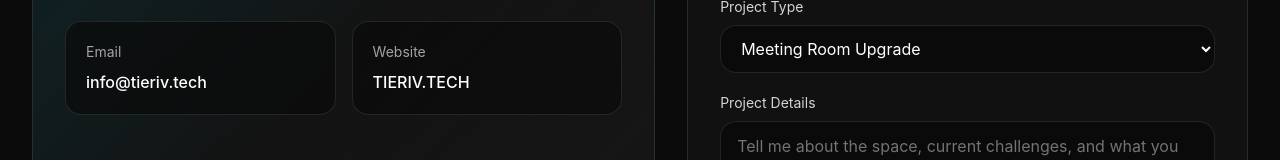
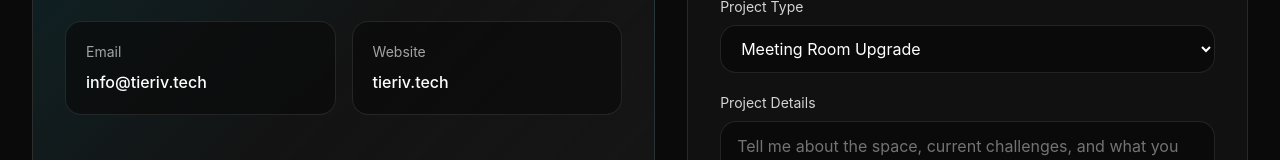
Before and after one commit to adumasiv/tieriv-site, a React (Vite) app: page /contact in a window 1280 px wide. Shown: the part 385-545 px from the top of the page. Built offline with nearby package versions, Linux system fonts and the light colour scheme.

Commit message:
Changed website link

```diff
--- a/src/pages/ContactPage.tsx
+++ b/src/pages/ContactPage.tsx
@@ -17,7 +17,7 @@ export default function ContactPage() {
             </div>
             <div className="rounded-2xl border border-white/10 bg-neutral-950/70 p-5">
               <p className="text-sm text-neutral-400">Website</p>
-              <p className="mt-2 font-medium text-white">TIERIV.TECH</p>
+              <p className="mt-2 font-medium text-white">tieriv.tech</p>
             </div>
           </div>
         </div>
```
